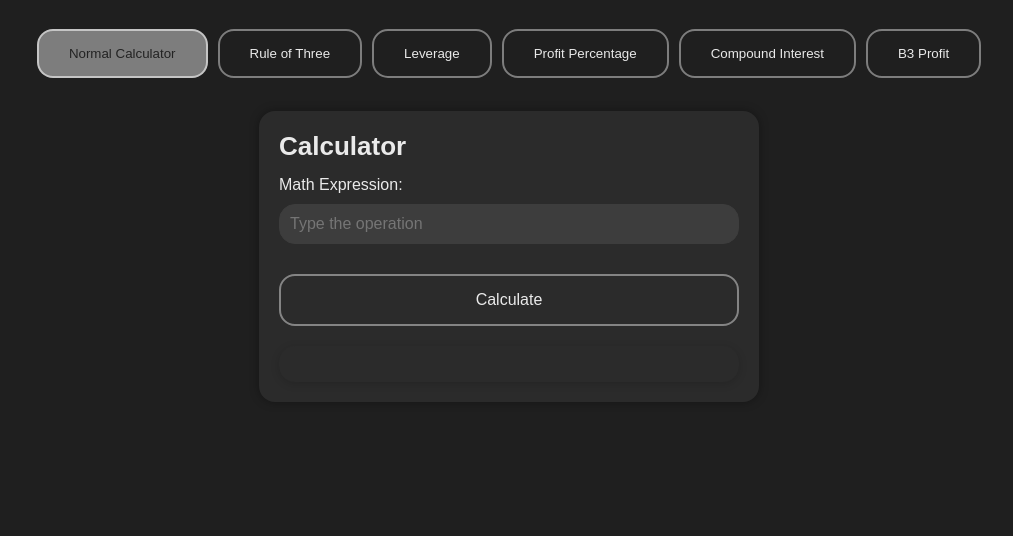
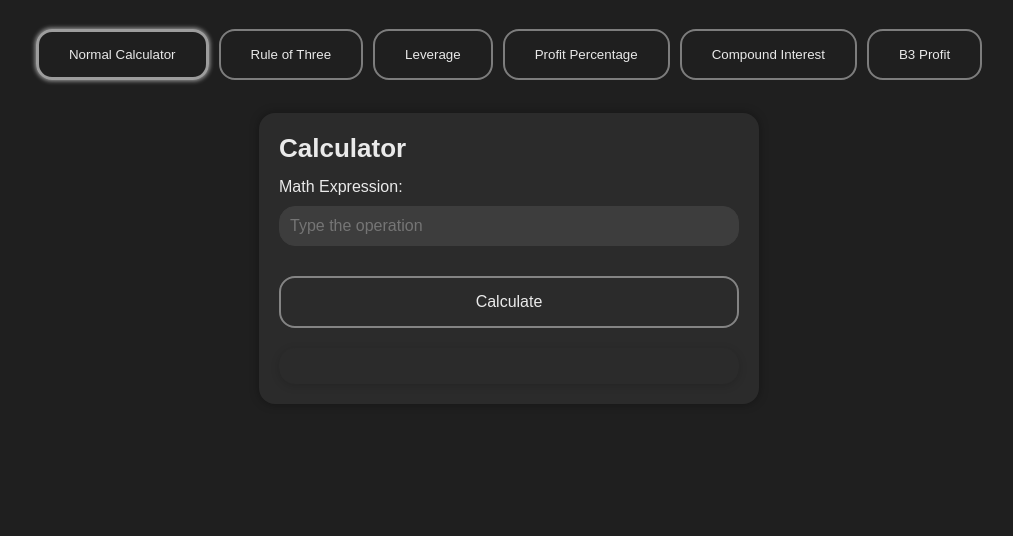
Before and after one commit to trembosauro/calcs, a plain HTML site: page index.html in a window 1280 px wide. Shown: the whole page, without its empty margins (131-1144 px from the left). Drawn offline with nearby package versions, Linux system fonts and the light colour scheme.

Commit message:
Update style.css

```diff
--- a/style.css
+++ b/style.css
@@ -47,10 +47,10 @@ body {
 }
 .toggle-button.active,
 .toggle-button:active {
-    background-color: var(--white2);
-    color: #232323;
-    border: 2px solid var(--white3);
-    border-radius: 16px;
+    background-color: transparent; /* No background change */
+    color: var(--white);           /* Same color as other buttons */
+    border: 3px solid var(--white3); /* Thicker border for highlight */
+    box-shadow: 0 0 4px 1px var(--white3);
 }
 
 /* Calculators container for stacking forms */
```
